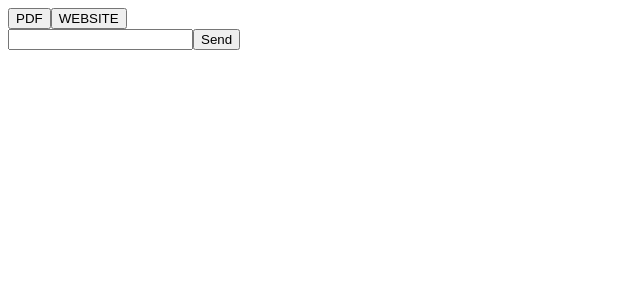
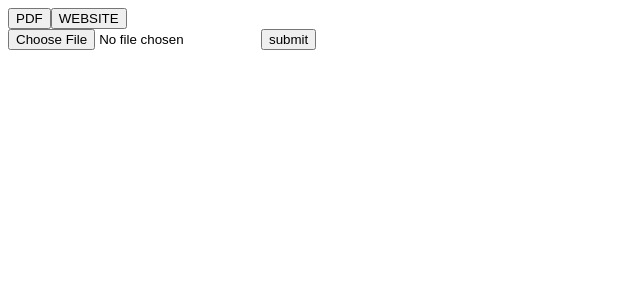
Before and after one commit to ganeshkondaka/rag_fullstack_app, a Next.js app in the folder next_frontend/: page /home in a window 1280 px wide. Shown: the top 300 px of the page, without its empty margins (0-640 px from the left). Built offline with nearby package versions, Linux system fonts and the light colour scheme.

Commit message:
Implement file upload and website URL submission functionality in Homepage component

```diff
--- a/next_frontend/app/home/page.tsx
+++ b/next_frontend/app/home/page.tsx
@@ -1,25 +1,77 @@
 'use client'
 import React, { useState } from 'react'
+import axios from 'axios'
+import { url } from 'inspector'
 
 const Homepage = () => {
   const [tool, setTool] = useState('pdf')
-  const handleTool = (e:React.FormEvent,id:string) => {
+  const [websiteUrl, setWebsiteUrl] = useState('')
+  const [uploadedfile, setUploadedfile] = useState<File | null>(null)
+
+  const handleTool = (e: React.FormEvent, id: string) => {
     e.preventDefault()
     const changedTool = (id == "pdf" ? "pdf" : "website")
     setTool(changedTool)
   }
-  console.log('tool outside--- issss',tool)
+  const handleSubmit = async (e: React.FormEvent) => {
+    e.preventDefault()
+
+    if (tool == 'pdf' && uploadedfile) {
+      const formdata = new FormData()
+
+      formdata.append('file', uploadedfile)
+      formdata.append('tool', tool)
+
+      console.log('website submitted formdata issss', formdata)
+      try {
+        const response = await axios.post('localhost:3000/upload', formdata)
+        console.log('uploaded succesfully', response.data)
+      } catch (error) {
+        console.log('upload failed..', error)
+      }
+
+    } else if (tool == 'website' && websiteUrl) {
+      console.log('website submitted', websiteUrl, 'tool iss', tool)
+      try {
+        const response = await axios.post('localhost:3000/upload', { websiteUrl, tool })
+        console.log("website url sent successfully", response.data)
+      } catch (error) {
+        console.log('websiteurl submission failed..', error)
+      }
+
+    }
+  }
+
+  console.log('tool outside--- issss', tool)
   return (
     <div className='flex flex-col items-center w-full h- justify-center bg-gray gap-2 min-h-screen'>
       <form
         action=""
+        onSubmit={(e) => { handleSubmit(e) }}
         className='flex flex-col items-center justify-center gap-2'>
         <div className='flex gap-2'>
-          <button id='pdf' onClick={(e) => handleTool(e,'pdf')}>PDF</button>
-          <button id='website' onClick={(e) => handleTool(e,'website')}>WEBSITE</button>
+          <button id='pdf' onClick={(e) => handleTool(e, 'pdf')}>PDF</button>
+          <button id='website' onClick={(e) => handleTool(e, 'website')}>WEBSITE</button>
         </div>
-        <input type="text" className='outline'/>
-        <button>Send</button>
+        {
+          tool == "website" ?
+            <input
+              key={'text'}
+              type="text"
+              value={websiteUrl}
+              onChange={(e) => setWebsiteUrl(e.target.value)}
+              className='outline'
+            />
+            :
+            <input
+              key={'file'}
+              type="file"
+              accept=".pdf"
+              onChange={(e) => setUploadedfile(e.target.files?.[0] || null)}
+              className='outline'
+            />
+        }
+        <button type='submit'>submit</button>
       </form>
     </div>
   )
--- a/next_frontend/package.json
+++ b/next_frontend/package.json
@@ -9,6 +9,7 @@
     "lint": "eslint"
   },
   "dependencies": {
+    "axios": "^1.13.2",
     "lucide-react": "^0.555.0",
     "next": "16.0.6",
     "react": "19.2.0",
```
Also changed, not shown: 1 other file (tests, documents, lock files or other folders).
